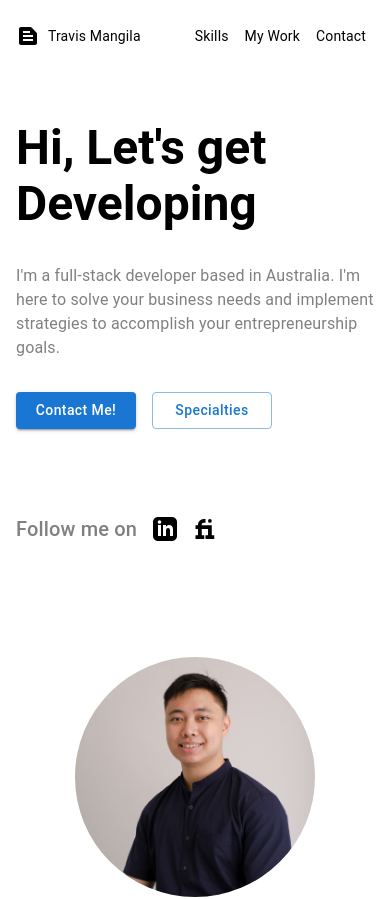
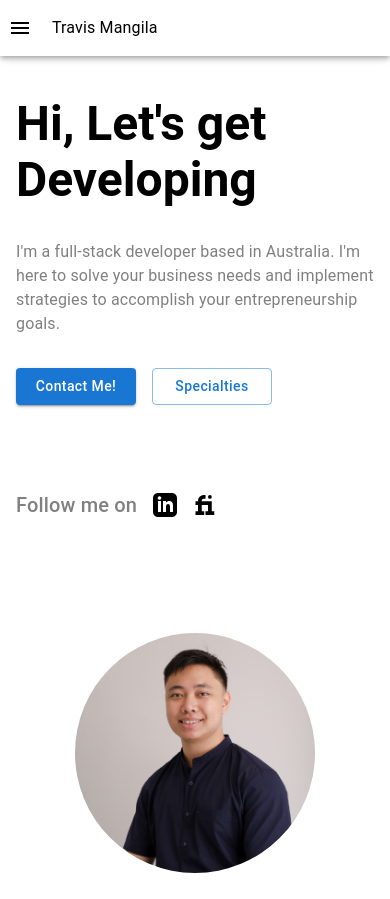
Before and after one commit to DrSack/Personal-Website, a Next.js app: page / in a window 390 px wide. Shown: the top 899 px of the page. Built offline with nearby package versions, Linux system fonts and the light colour scheme.

Commit message:
added app header

```diff
--- a/components/header.tsx
+++ b/components/header.tsx
@@ -1,9 +1,11 @@
 'use client'
 
-import { Box, IconButton, Toolbar, Typography } from '@mui/material';
+import { AppBar, Box, Drawer, IconButton, Toolbar, Typography, useMediaQuery } from '@mui/material';
 import { TextSnippet } from '@mui/icons-material';
+import MenuIcon from '@mui/icons-material/Menu';
 import { useRouter } from 'next/navigation';
-import { styled } from '@mui/material/styles';
+import { styled, useTheme } from '@mui/material/styles';
+import { useState } from 'react';
 
 const StyledTitleTypography = styled(Typography)(({ theme }) => ({
   ...theme.typography['h6'],
@@ -34,8 +36,42 @@ const StyledLinksTypography = styled(Typography)(({ theme }) => ({
 
 export const Header = () => {
   const router = useRouter();
+  const theme = useTheme();
+  const isMobile = useMediaQuery(theme.breakpoints.down('md'));
+
+  const [open, setOpen] = useState(false);
 
   return (
+    <>
+      {isMobile ?
+        (<Box marginBottom={12}>
+          <AppBar>
+            <Toolbar style={{ backgroundColor: 'white', color: 'black' }}>
+              <IconButton
+                size="large"
+                edge="start"
+                color="inherit"
+                aria-label="menu"
+                sx={{ mr: 2 }}
+                onClick={() => setOpen(true)}
+              >
+                <MenuIcon />
+              </IconButton>
+              <Typography component="div" sx={{ flexGrow: 1 }}>
+                Travis Mangila
+              </Typography>
+            </Toolbar>
+          </AppBar>
+          <Drawer
+            anchor={'left'}
+            open={open}
+            onClose={() => setOpen(false)}
+          >
+            This will be filled information later
+          </Drawer>
+        </Box>)
+        :
+        (
           <Box padding={2}>
             <Toolbar style={{ color: 'black', display: 'flex', flexDirection: 'row', alignItems: 'center', justifyContent: 'space-between' }}>
               <Box gap={2} onClick={() => router.push('/')} style={{ display: 'flex', flexDirection: 'row', alignItems: 'center', cursor: 'pointer' }}>
@@ -56,6 +92,7 @@ export const Header = () => {
                 </IconButton>
               </Box>
             </Toolbar>
-    </Box>
+          </Box>)}
+    </>
   )
 }
--- a/src/app/skills/page.tsx
+++ b/src/app/skills/page.tsx
@@ -77,7 +77,7 @@ export default function Page() {
           <Typography variant='body1'>
             My expertise
           </Typography>
-          <StyledGridContainer container justifyContent='center' spacing={12} marginBottom={16}>
+          <StyledGridContainer container justifyContent='center' spacing={12} marginBottom={4}>
             {specialties.map((e, i) => (
               <Grid item xs={12} sm={6} md={4} key={`${i}-specialty-container`}>
                 <Specialty key={`${i}-specialty`} {...e} />
@@ -88,7 +88,7 @@ export default function Page() {
         </Box>
       </Slide>
       <Slide in={checked} direction='right' timeout={1000}>
-        <Box gap={28} display='flex' justifyContent='center' flexDirection='column' alignItems='center'>
+        <Box gap={20} display='flex' justifyContent='center' flexDirection='column' alignItems='center'>
           <Typography variant='h4' fontWeight='bold'>
             Technologies
           </Typography>
```
Lines whose indentation alone changed are shown as unchanged.
